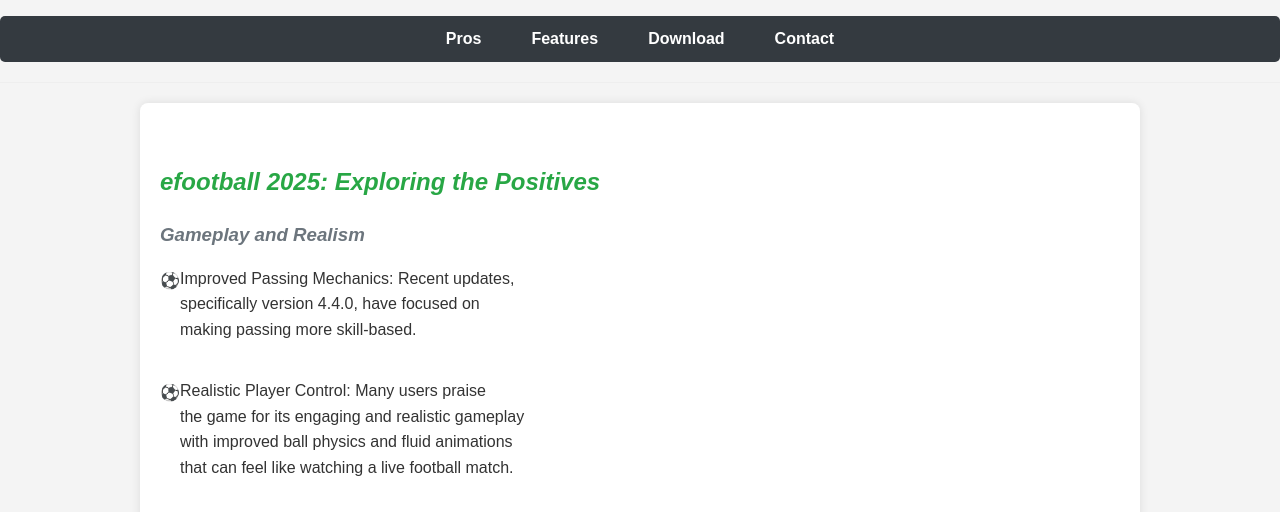
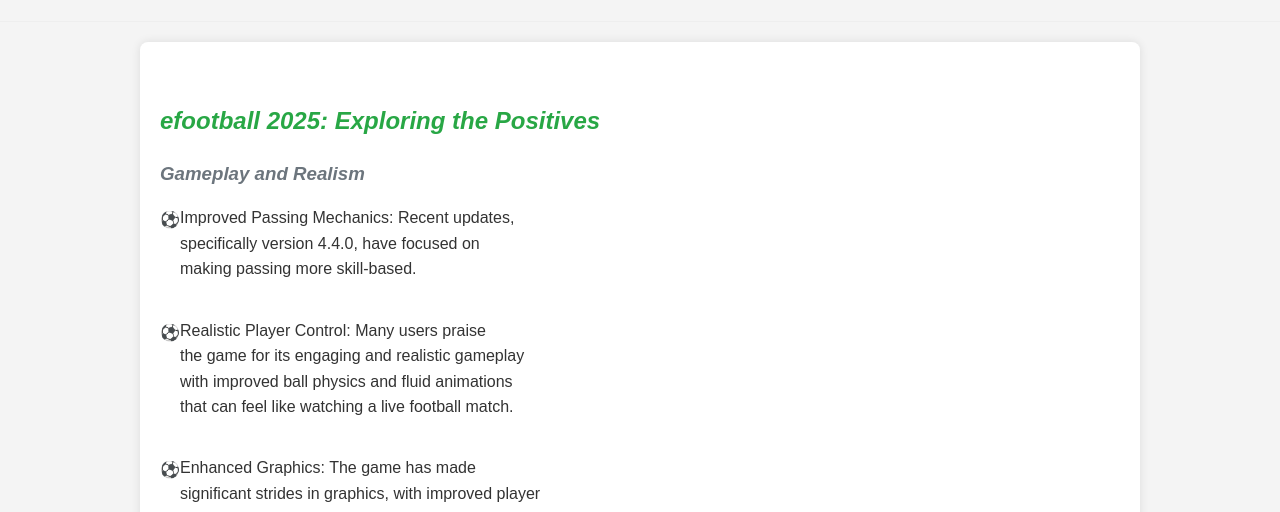
Before and after one commit to GOYREAGAN/Product_Landing_page, a plain HTML site: page index.html in a window 1280 px wide. Shown: the part 283-795 px from the top of the page. Drawn offline with nearby package versions, Linux system fonts and the light colour scheme.

Commit message:
Changed the styling

```diff
--- a/index.html
+++ b/index.html
@@ -15,14 +15,6 @@
         <h1><i>efootball</i></h1>
         <strong><p>The only game you will ever need!!🎮🕹️</p></strong>
         <img src="images\konami-vector-logo-seeklogo\14249918.jpg" alt="efootball welcome screen">
-        <nav class="main-nav">
-            <ul>
-                <li><a href="#pros">Pros</a></li>
-                <li><a href="#features">Features</a></li>
-                <li><a href="#download">Download</a></li>
-                <li><a href="#contact">Contact</a></li>
-            </ul>
-        </nav>
     </header>
     <main>
         <section id="pros" class="pros">
--- a/style.css
+++ b/style.css
@@ -9,11 +9,19 @@
     line-height: 1.6;
 }
 
+main {
+    max-width: 960px;
+    margin: 20px auto;
+    padding: 20px;
+    background-color: #fff;
+    box-shadow: 0 0 10px rgba(0, 0, 0, 0.1);
+    border-radius: 8px;
+}
+
 header {
     text-align: center;
     padding-bottom: 20px;
     border-bottom: 1px solid #eee;
-    position: relative; /* Needed for absolute positioning of the nav */
 }
 
 header img {
@@ -31,46 +39,6 @@
     font-size: 1.1em;
     color: #555;
     margin-top: 0;
-}
-
-.main-nav {
-    background-color: #343a40;
-    color: white;
-    padding: 10px 0;
-    border-radius: 5px;
-    margin-top: 15px;
-}
-
-.main-nav ul {
-    list-style: none;
-    padding: 0;
-    margin: 0;
-    display: flex;
-    justify-content: center;
-    gap: 20px;
-}
-
-.main-nav li a {
-    color: white;
-    text-decoration: none;
-    font-weight: bold;
-    transition: color 0.3s ease;
-    padding: 8px 15px;
-    border-radius: 5px;
-}
-
-.main-nav li a:hover {
-    color: #007bff;
-    background-color: rgba(255, 255, 255, 0.1);
-}
-
-main {
-    max-width: 960px;
-    margin: 20px auto;
-    padding: 20px;
-    background-color: #fff;
-    box-shadow: 0 0 10px rgba(0, 0, 0, 0.1);
-    border-radius: 8px;
 }
 
 .pros, .features, .download {
```
